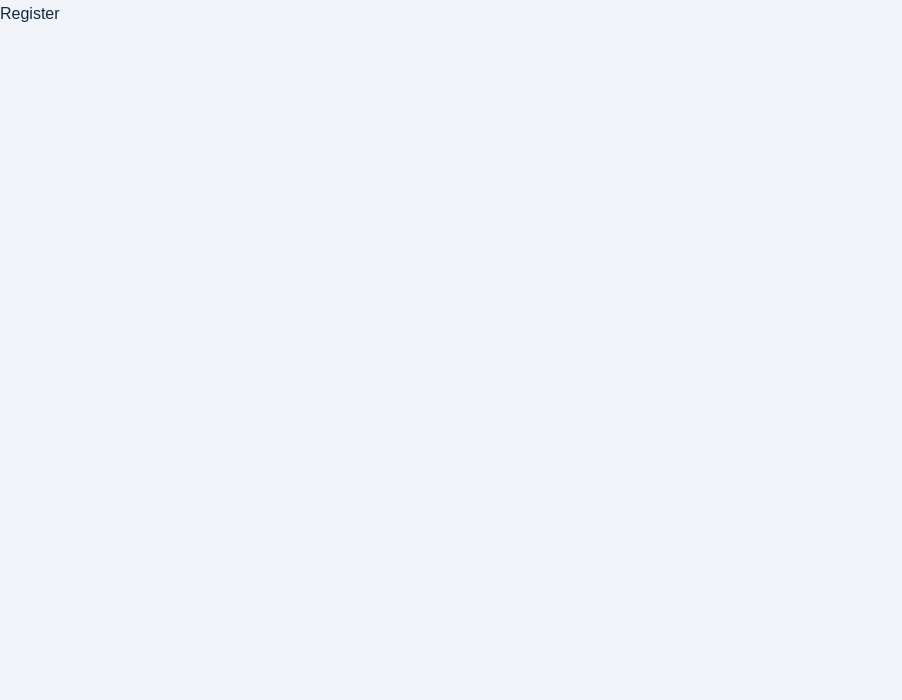
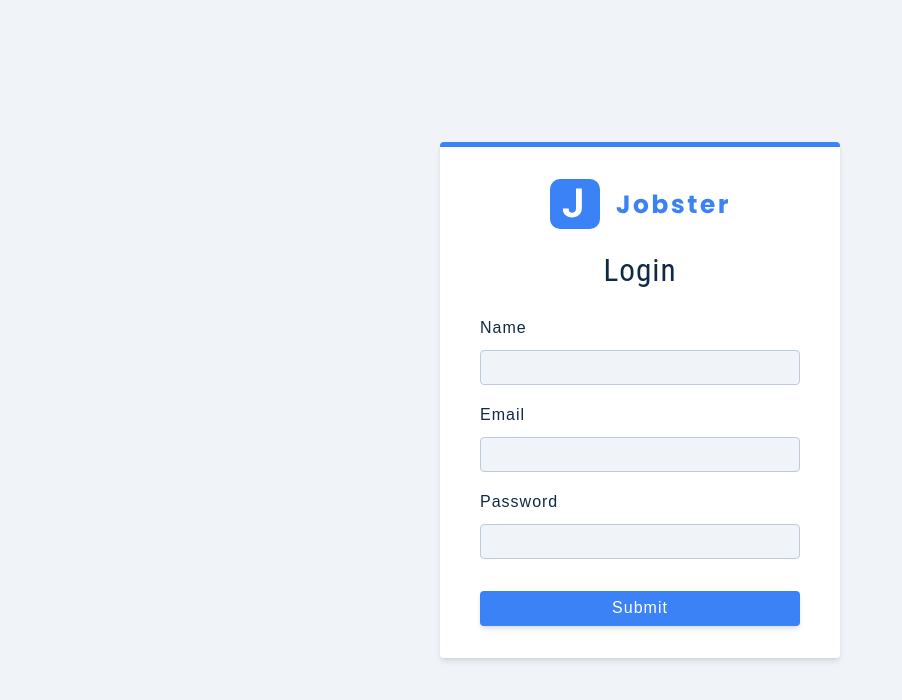
Before and after one commit to TheLegion007/JobFind-App, a React (Create React App) app: page /register in a window 1280 px wide. Shown: the top 700 px of the page, without its empty margins (0-902 px from the left). Built offline with nearby package versions, Linux system fonts and the light colour scheme.

Commit message:
added register page  & component creation for name,email, password

```diff
--- a/src/App.js
+++ b/src/App.js
@@ -1,3 +1,4 @@
+import { Logo } from "./components";
 import { Dashboard, Error, Landing, Register } from "./pages";
 import { BrowserRouter, Routes, Route } from "react-router-dom";
 
@@ -5,6 +6,7 @@ import { BrowserRouter, Routes, Route } from "react-router-dom";
 function App() {
   return (
     <BrowserRouter>
+    {/* <Logo/> */}
       <Routes>
         <Route path='/' element={<Dashboard />}/>
         <Route path='landing' element={<Landing />}/>
--- /dev/null
+++ b/src/components/FormRow.js
@@ -0,0 +1,20 @@
+import React from 'react'
+
+const FormRow = ({type, name, value, handleChange , labelText}) => {
+  return (
+    <div className="form-row">
+        <label htmlFor={name} className="form-label">
+          {name}
+        </label>
+
+        <input className='form-input'
+            type={type}
+            name={name}
+            value={value}
+            onChange={handleChange}
+        />
+    </div>
+  )
+}
+
+export default FormRow;
--- a/src/components/index.js
+++ b/src/components/index.js
@@ -1,3 +1,4 @@
 import Logo from "./Logo";
+import FormRow from "./FormRow";
 
-export {Logo};
+export {Logo, FormRow};
--- a/src/pages/Register.js
+++ b/src/pages/Register.js
@@ -1,8 +1,43 @@
+import { useState, useEffect } from "react";
+import { Logo, FormRow } from "../components";
+import Wrapper from "../assets/wrappers/RegisterPage";
+
+const initialState = {
+  name:'',
+  email:'',
+  password:'',
+  isMember: true
+};
 
 const Register = () => {
+  const [values, setValues] = useState(initialState);
+
+  const handleChange = (e) => {
+    console.log(e.target);
+  };
+
+  const onSubmit = (e) => {
+    e.preventDefault();
+    console.log(e.target);
+  };
   return (
-    <div>Register</div>
+    <Wrapper className="full-page">
+      <form className="form" onSubmit={onSubmit}>
+        <Logo/>
+        <h3>Login</h3>
+
+        {/*name field*/}
+        <FormRow type='text' name="name" value={values.name} handleChange={handleChange}/>
+        {/*email field*/}
+        <FormRow type='email' name="email" value={values.email} handleChange={handleChange}/>
+        {/*Password field*/}
+        <FormRow type='password' name="Password" value={values.password} handleChange={handleChange}/>
+        <button type='submit' className='btn btn-block'>
+          submit
+        </button>
+      </form>
+    </Wrapper>
   )
 }
 
-export default Register
+export default Register;
```
